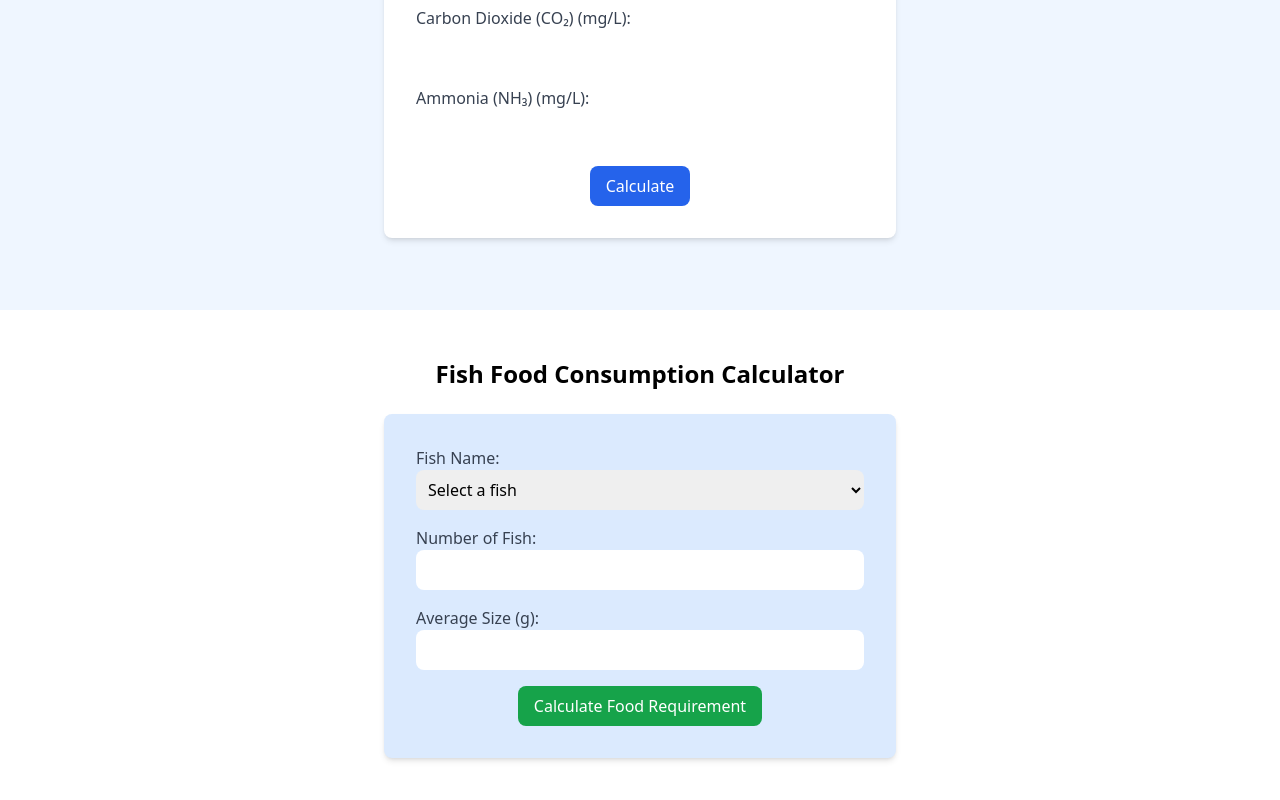
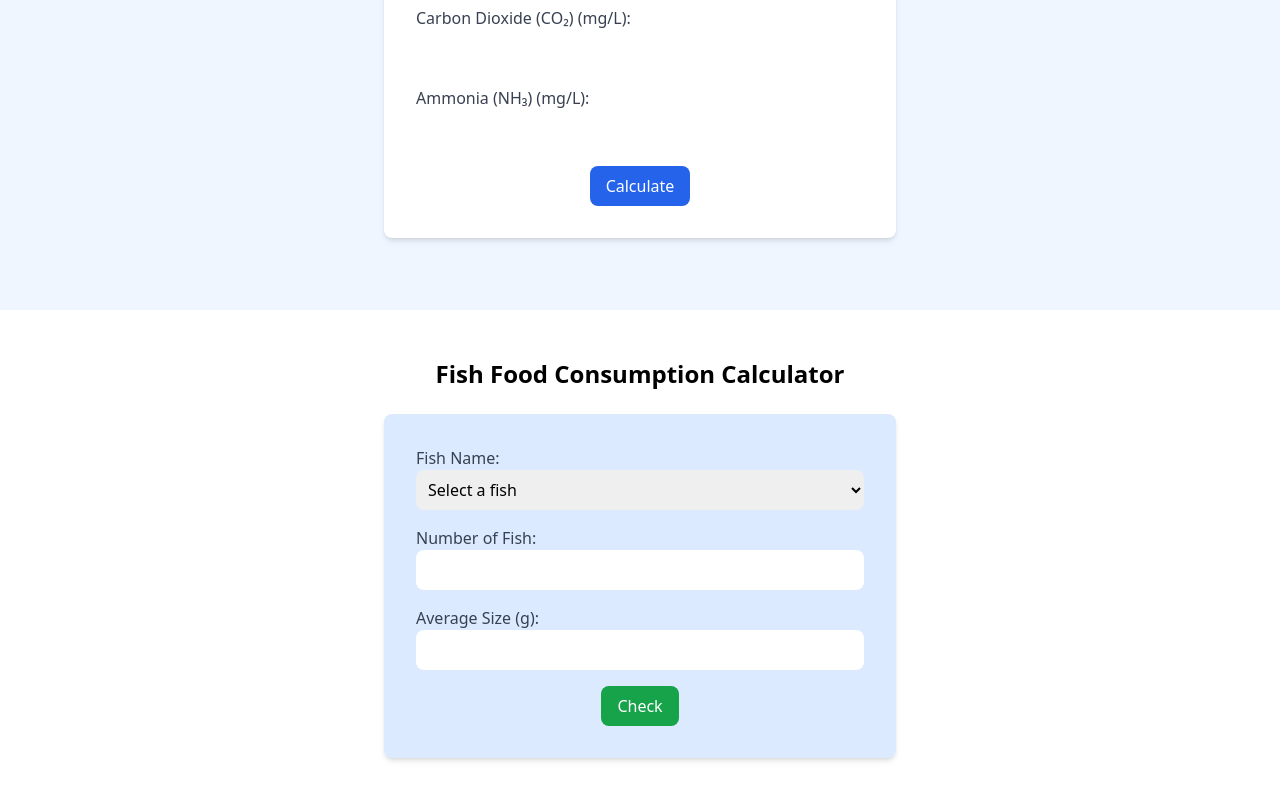
Before and after one commit to Sourav-017/AquaSense, a plain HTML site: page calculator.html in a window 1280 px wide. Shown: the part 450-1250 px from the top of the page. Drawn offline with nearby package versions, Linux system fonts and the light colour scheme.

Commit message:
Update calculator.html

```diff
--- a/calculator.html
+++ b/calculator.html
@@ -189,7 +189,7 @@
             onclick="calculateFoodConsumption()"
             class="bg-green-600 text-white px-4 py-2 rounded-lg"
           >
-            Calculate Food Requirement
+            Check
           </button>
         </form>
 
```
